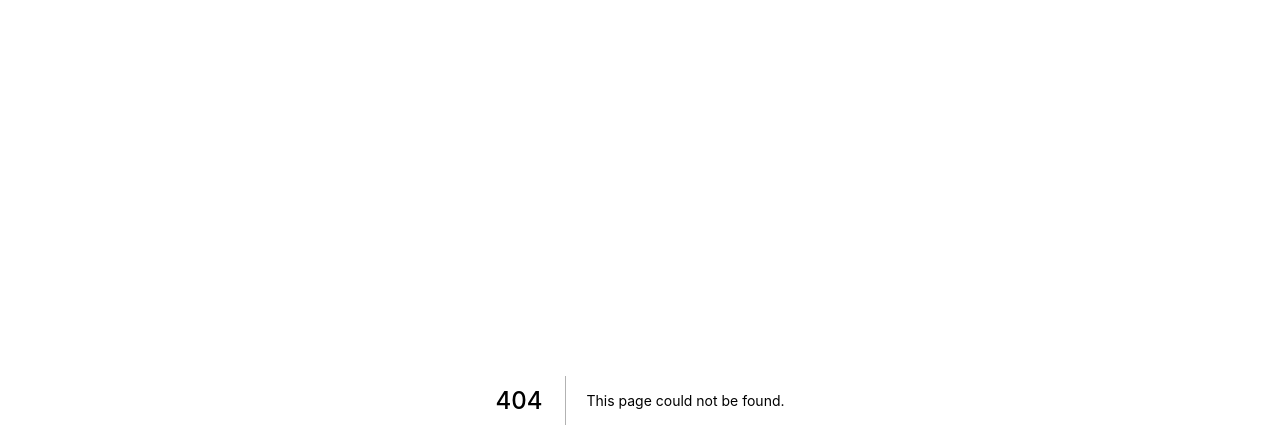
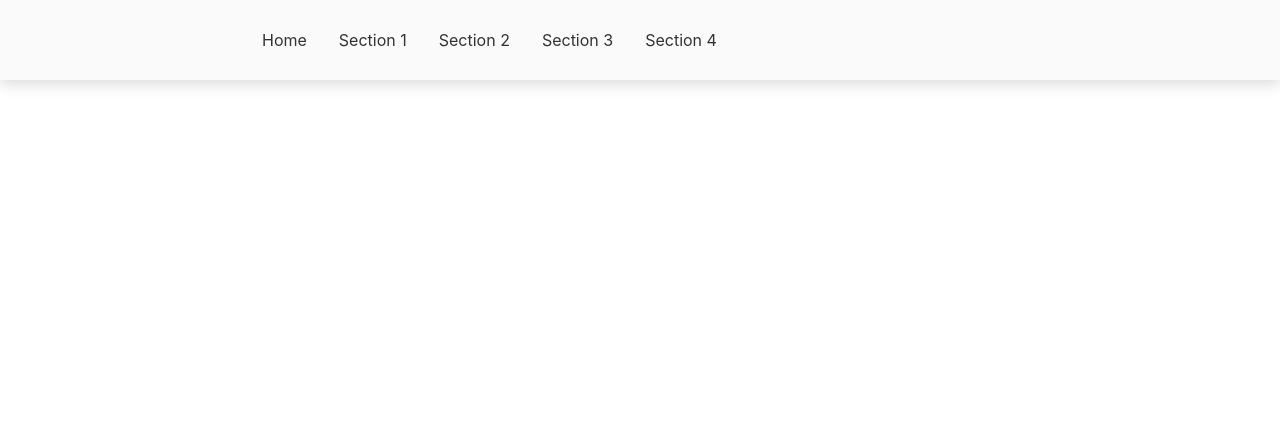
Before and after one commit to adumat/wedding-marta-daniele, a Next.js app: page /navbar in a window 1280 px wide. Before the commit this address had no page. Shown: the top 448 px of the page. Built offline with nearby package versions, Linux system fonts and the light colour scheme.

Commit message:
navbar test with smooth scroll

```diff
--- a/package.json
+++ b/package.json
@@ -12,6 +12,7 @@
     "next": "^10.1.3",
     "react": "~17.0.2",
     "react-dom": "~17.0.2",
+    "react-scroll": "^1.8.2",
     "typescript": "^4.2.3"
   }
 }
--- /dev/null
+++ b/pages/navbar.tsx
@@ -0,0 +1,68 @@
+import {Link, animateScroll} from "react-scroll";
+import React from "react";
+import styles from '../styles/Home.module.css';
+
+export default function Navbar() {
+  const handleScrollTop = () => {
+    animateScroll.scrollToTop();
+  };
+  return (
+    <nav className={styles.nav} id="navbar">
+      <div className={styles.navContent}>
+        <ul className={styles.navItems}>
+          <li className={styles.navItem} onClick={handleScrollTop}>
+            Home
+          </li>
+          <li className={styles.navItem}>
+            <Link
+              activeClass="active"
+              to="section1"
+              spy={true}
+              smooth={true}
+              offset={-70}
+              duration={500}
+            >
+              Section 1
+            </Link>
+          </li>
+          <li className={styles.navItem}>
+            <Link
+              activeClass="active"
+              to="section2"
+              spy={true}
+              smooth={true}
+              offset={-70}
+              duration={500}
+            >
+              Section 2
+            </Link>
+          </li>
+          <li className={styles.navItem}>
+            <Link
+              activeClass="active"
+              to="section3"
+              spy={true}
+              smooth={true}
+              offset={-70}
+              duration={500}
+            >
+              Section 3
+            </Link>
+          </li>
+          <li className={styles.navItem}>
+            <Link
+              activeClass="active"
+              to="section4"
+              spy={true}
+              smooth={true}
+              offset={-70}
+              duration={500}
+            >
+              Section 4
+            </Link>
+          </li>
+        </ul>
+      </div>
+    </nav>
+  );
+}
--- a/styles/Home.module.css
+++ b/styles/Home.module.css
@@ -1,122 +1,49 @@
-.container {
-  min-height: 100vh;
-  padding: 0 0.5rem;
-  display: flex;
-  flex-direction: column;
-  justify-content: center;
-  align-items: center;
+
+.nav {
+  background-color: var(--off-white);
+  position: sticky;
+  top: 0px;
+  width: 100%;
+  height: 80px;
+  z-index: 1000;
+  box-shadow: 0 4px 14px 0 rgba(0, 0, 0, 0.15);
 }
 
-.main {
-  padding: 5rem 0;
-  flex: 1;
+.nav .navContent {
+  max-width: 900px;
+  padding: 0rem 3rem;
+  margin: 0 auto;
   display: flex;
-  flex-direction: column;
-  justify-content: center;
+  justify-content: space-between;
   align-items: center;
+  height: 100%;
 }
 
-.footer {
-  width: 100%;
-  height: 100px;
-  border-top: 1px solid #eaeaea;
-  display: flex;
-  justify-content: center;
-  align-items: center;
+.navItems {
+
 }
 
-.footer img {
-  margin-left: 0.5rem;
+.navItem {
+  display: inline;
+  margin-left: 2rem;
+  color: #333;
 }
 
-.footer a {
-  display: flex;
-  justify-content: center;
-  align-items: center;
+.navItem:hover {
+  color: black;
+  cursor: pointer;
 }
 
-.title a {
-  color: #0070f3;
-  text-decoration: none;
+.section {
 }
 
-.title a:hover,
-.title a:focus,
-.title a:active {
-  text-decoration: underline;
+.sectionDark {
+  background: #333;
+  color: white;
 }
 
-.title {
-  margin: 0;
-  line-height: 1.15;
-  font-size: 4rem;
+.sectionContent {
+  max-width: 800px;
+  margin: 0 auto;
+  padding: 40px;
 }
-
-.title,
-.description {
-  text-align: center;
-}
-
-.description {
-  line-height: 1.5;
-  font-size: 1.5rem;
-}
-
-.code {
-  background: #fafafa;
-  border-radius: 5px;
-  padding: 0.75rem;
-  font-size: 1.1rem;
-  font-family: Menlo, Monaco, Lucida Console, Liberation Mono, DejaVu Sans Mono,
-    Bitstream Vera Sans Mono, Courier New, monospace;
-}
-
-.grid {
-  display: flex;
-  align-items: center;
-  justify-content: center;
-  flex-wrap: wrap;
-  max-width: 800px;
-  margin-top: 3rem;
-}
-
-.card {
-  margin: 1rem;
-  flex-basis: 45%;
-  padding: 1.5rem;
-  text-align: left;
-  color: inherit;
-  text-decoration: none;
-  border: 1px solid #eaeaea;
-  border-radius: 10px;
-  transition: color 0.15s ease, border-color 0.15s ease;
-}
-
-.card:hover,
-.card:focus,
-.card:active {
-  color: #0070f3;
-  border-color: #0070f3;
-}
-
-.card h3 {
-  margin: 0 0 1rem 0;
-  font-size: 1.5rem;
-}
-
-.card p {
-  margin: 0;
-  font-size: 1.25rem;
-  line-height: 1.5;
-}
-
-.logo {
-  height: 1em;
-}
-
-@media (max-width: 600px) {
-  .grid {
-    width: 100%;
-    flex-direction: column;
-  }
-}
--- a/styles/globals.css
+++ b/styles/globals.css
@@ -1,16 +1,13 @@
-html,
 body {
+  margin: 0;
   padding: 0;
-  margin: 0;
-  font-family: -apple-system, BlinkMacSystemFont, Segoe UI, Roboto, Oxygen,
-    Ubuntu, Cantarell, Fira Sans, Droid Sans, Helvetica Neue, sans-serif;
+  font-family: -apple-system, BlinkMacSystemFont, "Segoe UI", "Roboto", "Oxygen",
+    "Ubuntu", "Cantarell", "Fira Sans", "Droid Sans", "Helvetica Neue",
+    sans-serif;
+  -webkit-font-smoothing: antialiased;
+  -moz-osx-font-smoothing: grayscale;
 }
 
-a {
-  color: inherit;
-  text-decoration: none;
+:root {
+  --off-white: #fafafa;
 }
-
-* {
-  box-sizing: border-box;
-}
```
Also changed, not shown: pages/index.tsx (+36 -56 lines), pages/section.tsx (added, +13 -0 lines).
